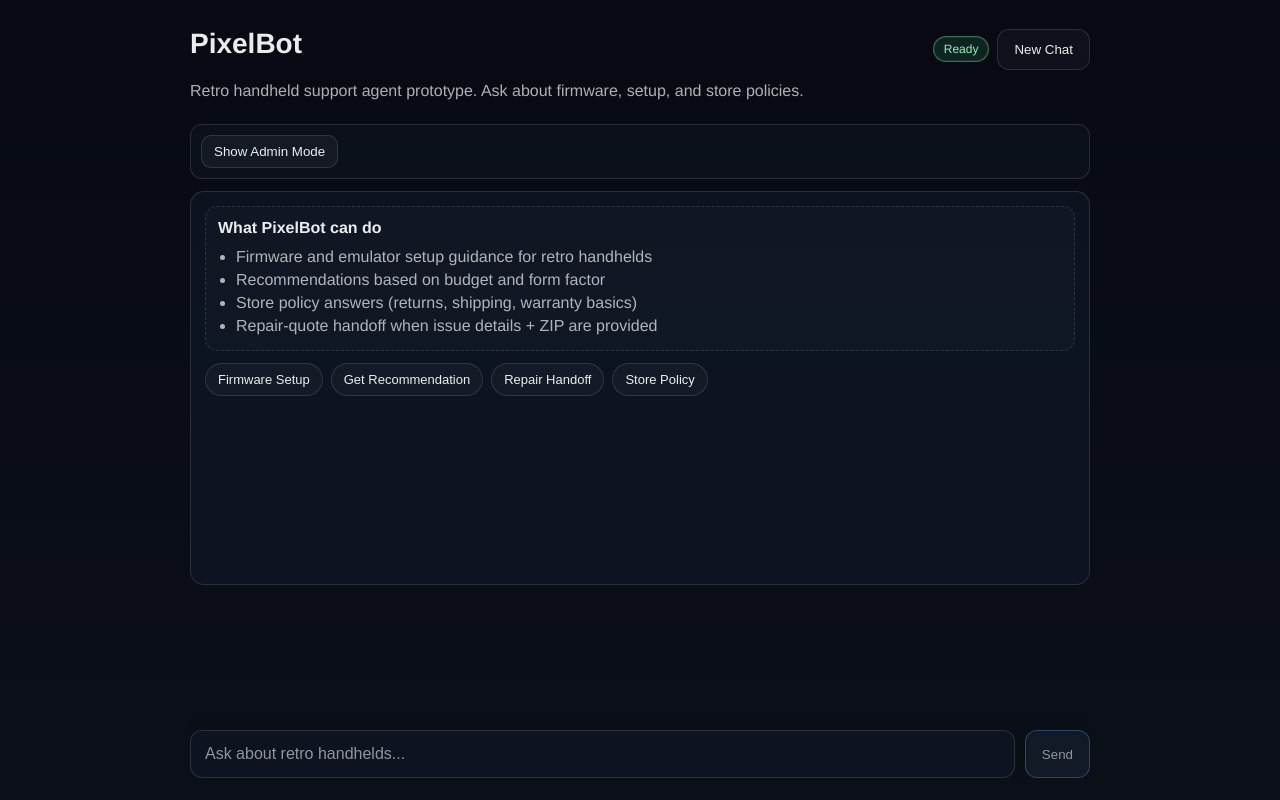
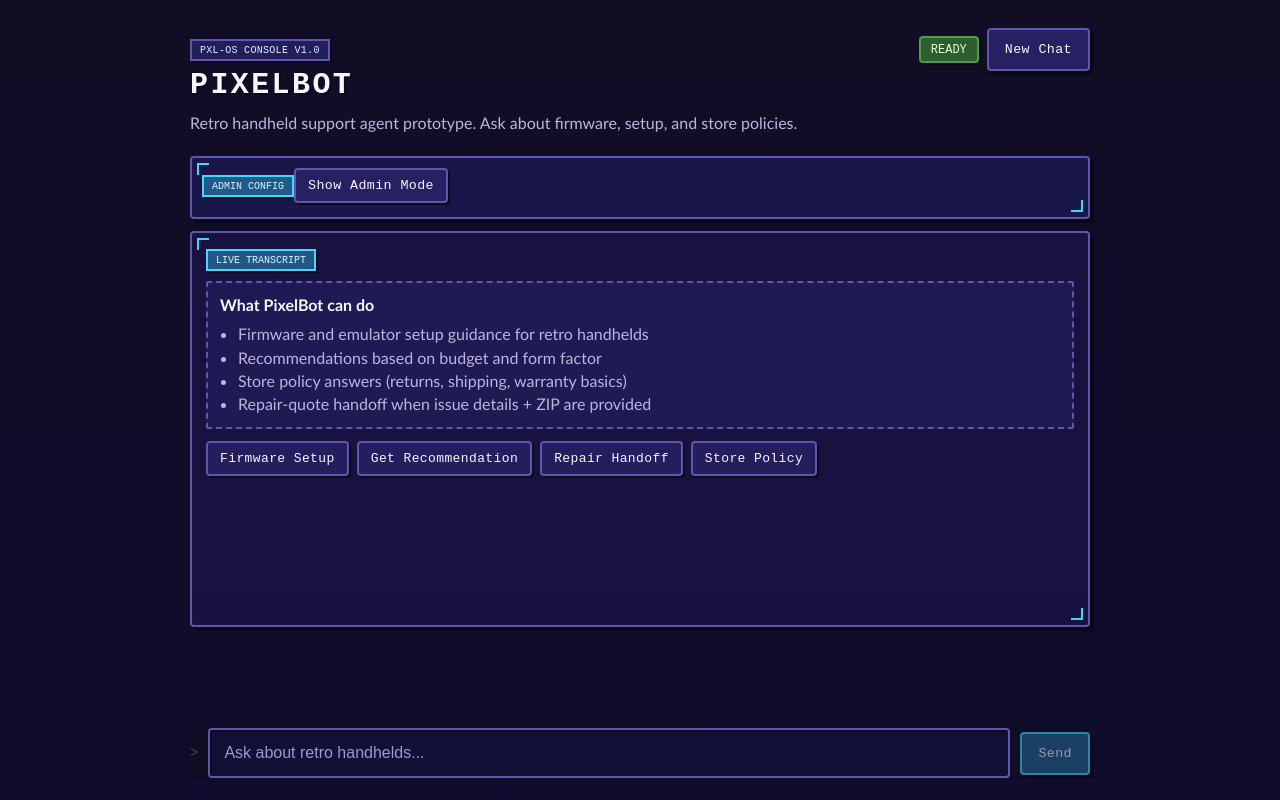
Before and after one commit to b0yu-li/pixel-bot, a Next.js app: page / in a window 1280 px wide. Built offline with nearby package versions, Linux system fonts and the light colour scheme.

Commit message:
style: update global styles for improved UI aesthetics and consistency; enhance page component structure with new title and label elements for better clarity

```diff
--- a/app/globals.css
+++ b/app/globals.css
@@ -1,11 +1,19 @@
 :root {
-  color-scheme: light dark;
-  --bg: #0b0f17;
-  --panel: #121a2a;
-  --text: rgba(255, 255, 255, 0.92);
-  --muted: rgba(255, 255, 255, 0.68);
-  --border: rgba(255, 255, 255, 0.12);
-  --accent: #6ea8fe;
+  color-scheme: dark;
+  --bg: #100d24;
+  --bg-alt: #16113a;
+  --panel: #1f1952;
+  --panel-alt: #272063;
+  --text: #f6f6ff;
+  --muted: #bcb7da;
+  --border: #5f57a8;
+  --accent: #45d5ff;
+  --accent-strong: #26b4e7;
+  --success: #8df173;
+  --warn: #ffd966;
+  --error: #ff6f91;
+  --pixel-shadow: 4px 4px 0 rgba(10, 8, 26, 0.85);
+  --pixel-shadow-sm: 2px 2px 0 rgba(10, 8, 26, 0.85);
 }
 
 html,
@@ -15,17 +23,44 @@ body {
 
 body {
   margin: 0;
-  font-family: "Avenir Next", Avenir, "Helvetica Neue", Helvetica, Arial,
-    system-ui, -apple-system, Segoe UI, Roboto, ui-sans-serif,
-    "Apple Color Emoji", "Segoe UI Emoji";
-  background: linear-gradient(180deg, #070a12 0%, #0b0f17 100%);
+  font-family: "Trebuchet MS", "Verdana", "Tahoma", Arial, sans-serif;
+  background:
+    linear-gradient(180deg, var(--bg) 0%, #0f0c2d 100%);
   color: var(--text);
+  min-height: 100%;
+  position: relative;
+}
+
+body::before {
+  content: "";
+  position: fixed;
+  inset: 0;
+  pointer-events: none;
+  background:
+    repeating-linear-gradient(
+      0deg,
+      rgba(255, 255, 255, 0.05) 0,
+      rgba(255, 255, 255, 0.05) 1px,
+      transparent 1px,
+      transparent 4px
+    ),
+    repeating-linear-gradient(
+      90deg,
+      rgba(53, 42, 121, 0.16) 0,
+      rgba(53, 42, 121, 0.16) 1px,
+      transparent 1px,
+      transparent 8px
+    );
+  opacity: 0.22;
+  z-index: 0;
 }
 
 .container {
   max-width: 900px;
   margin: 0 auto;
   padding: 28px 18px 120px 18px;
+  position: relative;
+  z-index: 1;
 }
 
 .titleRow {
@@ -33,6 +68,25 @@ body {
   align-items: baseline;
   justify-content: space-between;
   gap: 16px;
+}
+
+.titleBlock {
+  display: grid;
+  gap: 7px;
+}
+
+.hudLabel {
+  display: inline-block;
+  width: fit-content;
+  font-size: 10px;
+  padding: 4px 8px 3px;
+  border: 2px solid var(--border);
+  background: rgba(39, 32, 99, 0.9);
+  color: #d8f5ff;
+  font-family: "Press Start 2P", "Courier New", monospace;
+  letter-spacing: 0.03em;
+  text-transform: uppercase;
+  box-shadow: var(--pixel-shadow-sm);
 }
 
 .headerActions {
@@ -43,7 +97,8 @@ body {
 
 h1 {
   margin: 0;
-  font-size: 28px;
+  font-size: 30px;
+  letter-spacing: 0.08em;
 }
 
 .tagline {
@@ -53,34 +108,36 @@ h1 {
 }
 
 .statusPill {
-  border-radius: 999px;
-  border: 1px solid var(--border);
-  padding: 5px 10px;
+  border-radius: 4px;
+  border: 2px solid var(--border);
+  padding: 5px 10px 4px;
   font-size: 12px;
-  color: var(--muted);
-  transition: color 220ms ease, background-color 220ms ease, border-color 220ms ease,
-    box-shadow 220ms ease, transform 220ms ease;
+  font-family: "Press Start 2P", "Courier New", monospace;
+  color: var(--text);
+  text-transform: uppercase;
+  transition: color 160ms steps(2), background-color 160ms steps(2), border-color 160ms steps(2),
+    box-shadow 160ms steps(2), transform 120ms steps(2);
+  box-shadow: var(--pixel-shadow-sm);
 }
 
 .statusReady {
-  color: rgba(150, 245, 190, 0.98);
-  border-color: rgba(99, 220, 145, 0.45);
-  background: rgba(65, 190, 120, 0.14);
-  box-shadow: inset 0 0 0 1px rgba(65, 190, 120, 0.12);
+  color: #d8ffd1;
+  border-color: #4f9d46;
+  background: rgba(58, 120, 52, 0.75);
 }
 
 .statusStreaming {
-  color: rgba(255, 223, 150, 0.98);
-  border-color: rgba(255, 176, 70, 0.58);
-  background: rgba(255, 157, 0, 0.16);
-  box-shadow: 0 0 0 0 rgba(255, 170, 55, 0.34);
+  color: #fff8d0;
+  border-color: #c58f23;
+  background: rgba(155, 109, 9, 0.75);
+  box-shadow: var(--pixel-shadow-sm);
   animation: streaming-pulse 1.35s ease-in-out infinite;
 }
 
 .statusError {
-  color: rgba(255, 170, 170, 0.98);
-  border-color: rgba(255, 105, 105, 0.62);
-  background: rgba(255, 80, 80, 0.14);
+  color: #ffe0ea;
+  border-color: #bc3a66;
+  background: rgba(133, 36, 67, 0.75);
 }
 
 @media (prefers-reduced-motion: reduce) {
@@ -90,19 +147,50 @@ h1 {
 }
 
 .adminPanel {
-  border: 1px solid var(--border);
-  border-radius: 12px;
+  position: relative;
+  border: 2px solid var(--border);
+  border-radius: 4px;
   padding: 10px;
   margin-bottom: 12px;
-  background: rgba(18, 26, 42, 0.35);
+  background: rgba(31, 25, 82, 0.82);
+  box-shadow: var(--pixel-shadow);
+}
+
+.adminPanel::before,
+.adminPanel::after,
+.chat::before,
+.chat::after {
+  content: "";
+  position: absolute;
+  width: 10px;
+  height: 10px;
+  border: 2px solid var(--accent);
+  pointer-events: none;
+}
+
+.adminPanel::before,
+.chat::before {
+  top: 5px;
+  left: 5px;
+  border-right: 0;
+  border-bottom: 0;
+}
+
+.adminPanel::after,
+.chat::after {
+  right: 5px;
+  bottom: 5px;
+  border-left: 0;
+  border-top: 0;
 }
 
 .adminToggle {
-  border-radius: 10px;
-  border: 1px solid var(--border);
-  background: rgba(255, 255, 255, 0.04);
+  border-radius: 4px;
+  border: 2px solid var(--border);
+  background: var(--panel-alt);
   color: var(--text);
   padding: 8px 12px;
+  box-shadow: var(--pixel-shadow-sm);
 }
 
 .adminContent {
@@ -123,32 +211,54 @@ h1 {
 
 .adminField textarea {
   width: 100%;
-  border-radius: 10px;
-  border: 1px solid var(--border);
-  background: rgba(18, 26, 42, 0.55);
+  border-radius: 4px;
+  border: 2px solid var(--border);
+  background: rgba(20, 16, 56, 0.95);
   color: var(--text);
   padding: 10px 12px;
   resize: vertical;
   box-sizing: border-box;
+  box-shadow: inset 2px 2px 0 rgba(9, 6, 27, 0.65);
 }
 
 .chat {
-  border: 1px solid var(--border);
-  border-radius: 14px;
-  background: rgba(18, 26, 42, 0.55);
+  position: relative;
+  border: 2px solid var(--border);
+  border-radius: 4px;
+  background: rgba(24, 19, 66, 0.92);
   padding: 14px 14px 18px;
   min-height: 360px;
   max-height: 58vh;
   overflow-y: auto;
   user-select: none;
+  box-shadow: var(--pixel-shadow);
+}
+
+.panelLabel {
+  display: inline-block;
+  margin-bottom: 10px;
+  font-family: "Press Start 2P", "Courier New", monospace;
+  font-size: 10px;
+  text-transform: uppercase;
+  color: #d8f5ff;
+  background: rgba(35, 105, 151, 0.82);
+  border: 2px solid var(--accent);
+  padding: 4px 8px 3px;
+  box-shadow: var(--pixel-shadow-sm);
+}
+
+.chatLabel {
+  position: sticky;
+  top: 0;
+  z-index: 2;
 }
 
 .emptyState {
-  border: 1px dashed var(--border);
-  border-radius: 12px;
+  border: 2px dashed var(--border);
+  border-radius: 2px;
   padding: 12px;
   margin-bottom: 12px;
-  background: rgba(255, 255, 255, 0.02);
+  background: rgba(39, 32, 99, 0.6);
 }
 
 .emptyState h2 {
@@ -173,8 +283,12 @@ h1 {
   display: flex;
   gap: 10px;
   padding: 8px 6px;
-  border-radius: 10px;
+  border-radius: 2px;
   align-items: flex-start;
+}
+
+.msg.assistant .content {
+  animation: scan-flicker 3.2s steps(2) infinite;
 }
 
 .msg.assistant {
@@ -208,35 +322,37 @@ h1 {
 .avatar {
   width: 24px;
   height: 24px;
-  border-radius: 999px;
+  border-radius: 3px;
   display: inline-flex;
   align-items: center;
   justify-content: center;
   font-size: 10px;
   font-weight: 700;
   letter-spacing: 0.02em;
-  border: 1px solid var(--border);
-  background: rgba(255, 255, 255, 0.04);
+  border: 2px solid var(--border);
+  background: var(--panel-alt);
   color: var(--text);
+  box-shadow: var(--pixel-shadow-sm);
 }
 
 .avatar.assistant {
-  background: rgba(110, 168, 254, 0.18);
-  border-color: rgba(110, 168, 254, 0.45);
-  color: rgba(195, 220, 255, 0.98);
+  background: rgba(32, 119, 165, 0.78);
+  border-color: var(--accent);
+  color: #d5f6ff;
 }
 
 .avatar.user {
-  background: rgba(255, 255, 255, 0.08);
-  border-color: rgba(255, 255, 255, 0.2);
+  background: rgba(77, 68, 152, 0.9);
+  border-color: #8f88ce;
 }
 
 .content {
   white-space: normal;
   word-break: break-word;
-  line-height: 1.45;
+  line-height: 1.5;
   font-size: 16px;
   user-select: text;
+  text-shadow: 1px 1px 0 rgba(9, 7, 27, 0.65);
 }
 
 .content * {
@@ -254,7 +370,7 @@ h1 {
   height: 1.05em;
   margin-left: 0.12ch;
   vertical-align: -0.15em;
-  border-right: 2px solid rgba(110, 168, 254, 0.95);
+  border-right: 2px solid var(--accent);
   animation: caret-blink 850ms step-end infinite;
 }
 
@@ -282,7 +398,7 @@ h1 {
 }
 
 .assistant .roleBadge {
-  color: rgba(110, 168, 254, 0.9);
+  color: #9deeff;
   align-items: center;
 }
 
@@ -291,11 +407,11 @@ h1 {
 }
 
 .user .content {
-  color: rgba(255, 255, 255, 0.9);
+  color: #f2efff;
 }
 
 .assistant .content {
-  color: rgba(205, 224, 255, 0.96);
+  color: #d8f5ff;
 }
 
 .loadingMsg .content {
@@ -311,8 +427,8 @@ h1 {
 .typingIndicator span {
   width: 7px;
   height: 7px;
-  border-radius: 999px;
-  background: rgba(110, 168, 254, 0.9);
+  border-radius: 1px;
+  background: var(--accent);
   animation: typing-bounce 1s infinite ease-in-out;
 }
 
@@ -332,7 +448,7 @@ h1 {
   width: min(900px, calc(100vw - 36px));
   z-index: 30;
   padding-top: 14px;
-  background: linear-gradient(180deg, rgba(11, 15, 23, 0) 0%, rgba(11, 15, 23, 0.92) 35%);
+  background: linear-gradient(180deg, rgba(16, 13, 36, 0) 0%, rgba(16, 13, 36, 0.92) 38%);
 }
 
 .composer {
@@ -341,45 +457,72 @@ h1 {
   margin: 0;
 }
 
+.consoleInputBar {
+  align-items: center;
+}
+
+.inputPrompt {
+  font-family: "Press Start 2P", "Courier New", monospace;
+  color: var(--accent);
+  font-size: 14px;
+  text-shadow: 1px 1px 0 rgba(9, 7, 27, 0.75);
+  animation: prompt-blink 1s steps(2) infinite;
+}
+
 input[type="text"] {
   flex: 1 1 auto;
-  border-radius: 12px;
-  border: 1px solid var(--border);
-  background: rgba(18, 26, 42, 0.55);
+  border-radius: 4px;
+  border: 2px solid var(--border);
+  background: rgba(20, 16, 56, 0.95);
   color: var(--text);
   font-size: 16px;
   line-height: 1.35;
   padding: 12px 14px;
   outline: none;
+  box-shadow: inset 2px 2px 0 rgba(9, 6, 27, 0.7);
 }
 
 input[type="text"]::placeholder {
-  color: rgba(255, 255, 255, 0.55);
+  color: #9f98cd;
   font-size: 16px;
 }
 
 button {
   flex: 0 0 auto;
-  border-radius: 12px;
-  border: 1px solid rgba(110, 168, 254, 0.55);
-  background: rgba(110, 168, 254, 0.12);
+  border-radius: 4px;
+  border: 2px solid var(--accent);
+  background: rgba(35, 105, 151, 0.92);
   color: var(--text);
   padding: 12px 16px;
   cursor: pointer;
+  box-shadow: var(--pixel-shadow);
+  transition: transform 90ms steps(2), box-shadow 90ms steps(2), filter 90ms steps(2);
+  font-family: "Press Start 2P", "Courier New", monospace;
+  letter-spacing: 0.03em;
+}
+
+button:hover:not(:disabled) {
+  filter: brightness(1.08);
+}
+
+button:active:not(:disabled) {
+  transform: translate(2px, 2px);
+  box-shadow: 2px 2px 0 rgba(10, 8, 26, 0.85);
 }
 
 .ghostButton {
-  border: 1px solid var(--border);
-  background: rgba(255, 255, 255, 0.03);
+  border: 2px solid var(--border);
+  background: var(--panel-alt);
 }
 
 .chip {
-  border: 1px solid var(--border);
-  border-radius: 999px;
-  background: rgba(255, 255, 255, 0.03);
+  border: 2px solid var(--border);
+  border-radius: 4px;
+  background: rgba(39, 32, 99, 0.88);
   color: var(--text);
   padding: 8px 12px;
   font-size: 13px;
+  box-shadow: var(--pixel-shadow-sm);
 }
 
 .adminPresets {
@@ -403,15 +546,25 @@ button:disabled {
 .spinner {
   width: 14px;
   height: 14px;
-  border-radius: 999px;
-  border: 2px solid rgba(255, 255, 255, 0.25);
-  border-top-color: rgba(255, 255, 255, 0.9);
+  border-radius: 1px;
+  border: 2px solid rgba(227, 247, 255, 0.3);
+  border-top-color: var(--accent);
   animation: spin 700ms linear infinite;
 }
 
 .error {
   margin-top: 10px;
-  color: rgba(255, 120, 120, 0.95);
+  color: #ffc7d7;
+}
+
+.pixelTitle {
+  font-family: "Press Start 2P", "Courier New", monospace;
+  text-transform: uppercase;
+  text-shadow: 2px 2px 0 rgba(12, 9, 34, 0.95);
+}
+
+.pixelTagline {
+  color: var(--muted);
 }
 
 @keyframes message-enter {
@@ -430,10 +583,10 @@ button:disabled {
   80%,
   100% {
     transform: translateY(0);
-    opacity: 0.65;
+    opacity: 0.72;
   }
   40% {
-    transform: translateY(-3px);
+    transform: translateY(-2px);
     opacity: 1;
   }
 }
@@ -457,16 +610,43 @@ button:disabled {
 
 @keyframes streaming-pulse {
   0% {
-    box-shadow: 0 0 0 0 rgba(255, 170, 55, 0.32);
+    box-shadow: var(--pixel-shadow-sm);
     transform: translateY(0);
   }
   50% {
-    box-shadow: 0 0 0 5px rgba(255, 170, 55, 0);
-    transform: translateY(-0.5px);
+    box-shadow: 4px 4px 0 rgba(197, 143, 35, 0.5);
+    transform: translateY(-1px);
   }
   100% {
-    box-shadow: 0 0 0 0 rgba(255, 170, 55, 0);
+    box-shadow: var(--pixel-shadow-sm);
     transform: translateY(0);
+  }
+}
+
+@keyframes prompt-blink {
+  0%,
+  45% {
+    opacity: 1;
+  }
+  46%,
+  100% {
+    opacity: 0.35;
+  }
+}
+
+@keyframes scan-flicker {
+  0%,
+  100% {
+    opacity: 1;
+  }
+  96% {
+    opacity: 1;
+  }
+  97% {
+    opacity: 0.9;
+  }
+  98% {
+    opacity: 1;
   }
 }
 
@@ -479,6 +659,11 @@ button:disabled {
     flex-direction: column;
     align-items: flex-start;
     gap: 8px;
+  }
+
+  .hudLabel,
+  .panelLabel {
+    font-size: 9px;
   }
 
   .msg {
--- a/app/page.tsx
+++ b/app/page.tsx
@@ -152,7 +152,10 @@ export default function Page() {
   return (
     <main className="container">
       <div className="titleRow">
-        <h1>PixelBot</h1>
+        <div className="titleBlock">
+          <span className="hudLabel">PXL-OS CONSOLE v1.0</span>
+          <h1 className="pixelTitle">PixelBot</h1>
+        </div>
         <div className="headerActions">
           <span
             className={`statusPill ${
@@ -170,12 +173,13 @@ export default function Page() {
           </button>
         </div>
       </div>
-      <p className="tagline">
+      <p className="tagline pixelTagline">
         Retro handheld support agent prototype. Ask about firmware, setup, and
         store policies.
       </p>
 
       <section className="adminPanel" aria-label="Admin config panel">
+        <div className="panelLabel">Admin Config</div>
         <button
           type="button"
           className="adminToggle"
@@ -267,6 +271,7 @@ export default function Page() {
       </section>
 
       <section className="chat" aria-label="Chat transcript">
+        <div className="panelLabel chatLabel">Live Transcript</div>
         {messages.length === 0 ? (
           <>
             <div className="emptyState">
@@ -360,12 +365,15 @@ export default function Page() {
 
       <div className="composerDock">
         <form
-          className="composer"
+          className="composer consoleInputBar"
           onSubmit={(e) => {
             e.preventDefault();
             submitText(input);
           }}
         >
+          <span className="inputPrompt" aria-hidden="true">
+            &gt;
+          </span>
           <input
             type="text"
             value={input}
```
